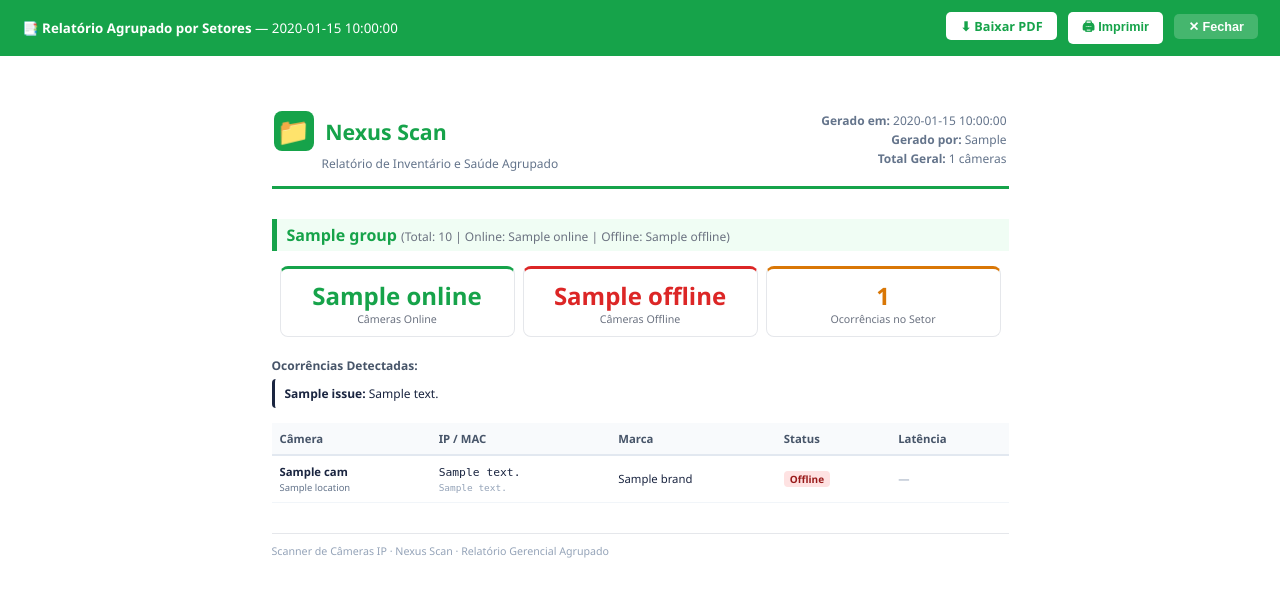
After one commit to Maia1111/nexus_scan_cam, a FastAPI app: template templates/report_grouped.html in a window 1280 px wide. The commit adds this page. Shown: the top 602 px of the page. Run offline with FastAPI, Linux system fonts and the light colour scheme; the template is opened without the code that fills it: most values are stand-ins (such as "Sample title", 1, 10 or a date in 2020).

Commit message:
feat: add camera group diagnostics report (HTML & PDF)

```diff
--- a/main.py
+++ b/main.py
@@ -789,6 +789,124 @@ async def diagnostics_report_pdf(request: Request):
     )
 
 
+async def _collect_grouped_diagnostics() -> dict:
+    """Coleta diagnósticos e agrupa por CameraGroup."""
+    data = await _collect_diagnostics()
+
+    # Organiza os resultados por grupo
+    # Estrutura: { group_id: { group: GroupObj, cameras: [], issues: [], stats: [], total: 0, online: 0, offline: 0 } }
+    grouped = {}
+
+    # Garante que todos os grupos existentes estejam no dicionário
+    for group in CameraGroup.select():
+        grouped[group.id] = {
+            "group": group,
+            "cameras": [],
+            "issues": [],
+            "stats": [],
+            "online": 0,
+            "offline": 0
+        }
+
+    # Caso especial para câmeras sem grupo (None)
+    no_group_key = 0
+    grouped[no_group_key] = {
+        "group": {"id": 0, "name": "Sem Grupo Escalar"},
+        "cameras": [],
+        "issues": [],
+        "stats": [],
+        "online": 0,
+        "offline": 0
+    }
+
+    # Distribui as câmeras
+    for cam in data["cameras"]:
+        gid = cam.group_id if cam.group_id else no_group_key
+        if gid not in grouped: # Caso o grupo tenha sido deletado mas a câmera ainda aponte pra ele
+            continue
+        grouped[gid]["cameras"].append(cam)
+        if cam.is_online:
+            grouped[gid]["online"] += 1
+        else:
+            grouped[gid]["offline"] += 1
+
+    # Distribui os issues
+    for issue in data["issues"]:
+        cam = issue.get("camera")
+        if cam:
+            gid = cam.group_id if cam.group_id else no_group_key
+            if gid in grouped:
+                grouped[gid]["issues"].append(issue)
+
+    # Distribui as métricas de rede (stats)
+    for stat in data["network_stats"]:
+        cam = stat.get("cam")
+        if cam:
+            gid = cam.group_id if cam.group_id else no_group_key
+            if gid in grouped:
+                grouped[gid]["stats"].append(stat)
+
+    # Remove grupos vazios (opcional, mas melhor para o relatório)
+    final_groups = []
+    for gid in sorted(grouped.keys()):
+        g_data = grouped[gid]
+        if g_data["cameras"]:
+            g_data["total"] = len(g_data["cameras"])
+            final_groups.append(g_data)
+
+    return {
+        "groups": final_groups,
+        "total_cameras": data["cameras_total"],
+        "total_online": data["online_count"],
+        "total_offline": data["offline_count"],
+        "total_issues": len(data["issues"])
+    }
+
+
+@app.get("/diagnostics/groups/report", response_class=HTMLResponse)
+async def diagnostics_grouped_report(request: Request):
+    user = get_user(request)
+    if not user:
+        return RedirectResponse("/login")
+    data = await _collect_grouped_diagnostics()
+    return templates.TemplateResponse("report_grouped.html", {
+        "request": request,
+        "generated_at": datetime.now().strftime("%d/%m/%Y às %H:%M"),
+        "generated_by": user.username,
+        "for_print": False,
+        **data,
+    })
+
+
+@app.get("/diagnostics/groups/report/pdf")
+async def diagnostics_grouped_report_pdf(request: Request):
+    user = get_user(request)
+    if not user:
+        return RedirectResponse("/login")
+
+    data = await _collect_grouped_diagnostics()
+    html_content = templates.get_template("report_grouped.html").render({
+        "request": request,
+        "generated_at": datetime.now().strftime("%d/%m/%Y às %H:%M"),
+        "generated_by": user.username,
+        "for_print": True,
+        **data,
+    })
+
+    loop = asyncio.get_running_loop()
+    pdf_bytes = await loop.run_in_executor(
+        None,
+        lambda: WeasyHTML(string=html_content).write_pdf()
+    )
+
+    filename = f"relatorio_agrupado_{datetime.now().strftime('%Y%m%d_%H%M')}.pdf"
+    return Response(
+        content=pdf_bytes,
+        media_type="application/pdf",
+        headers={"Content-Disposition": f'attachment; filename="{filename}"'},
+    )
+
+
 # ── Camera snapshot viewer ─────────────────────────────────────────────────────
 _SNAPSHOT_URLS = [
     "http://{ip}/snapshot.jpg",
--- /dev/null
+++ b/templates/report_grouped.html
@@ -0,0 +1,167 @@
+<!DOCTYPE html>
+<html lang="pt-BR">
+<head>
+  <meta charset="UTF-8">
+  <title>Relatório Agrupado — Saúde da Rede</title>
+  <style>
+    /* Estilos herdados do report.html para consistência */
+    *, *::before, *::after { box-sizing: border-box; margin: 0; padding: 0; }
+    body { font-family: 'Segoe UI', Arial, Helvetica, sans-serif; font-size: 10.5pt; color: #1a2540; background: #fff; }
+    .print-bar { background: #16a34a; color: #fff; padding: 10px 20px; font-size: 10pt; }
+    .print-bar table { width: 100%; }
+    .print-bar .actions { text-align: right; }
+    .print-bar a, .print-bar button { display: inline-block; background: #fff; color: #16a34a; border: none; border-radius: 5px; padding: 5px 14px; font-size: 9.5pt; font-weight: 700; cursor: pointer; text-decoration: none; margin-left: 8px; }
+    .page { max-width: 195mm; margin: 0 auto; padding: 14mm 0 12mm; }
+    .header-table { width: 100%; border-bottom: 3px solid #16a34a; padding-bottom: 12px; margin-bottom: 20px; }
+    .header-table td { vertical-align: top; }
+    .brand-icon { display: inline-block; width: 40px; height: 40px; background: #16a34a; border-radius: 8px; text-align: center; line-height: 40px; font-size: 20pt; color: #fff; vertical-align: middle; margin-right: 8px; }
+    .brand-name { font-size: 16pt; font-weight: 700; color: #16a34a; vertical-align: middle; }
+    .section-title { font-size: 12pt; font-weight: 700; color: #16a34a; border-left: 5px solid #16a34a; padding-left: 10px; margin: 30px 0 15px; background: #f0fdf4; padding-top: 5px; padding-bottom: 5px; }
+    .group-header { margin-bottom: 15px; border-bottom: 1px solid #e5e7eb; padding-bottom: 8px; }
+    .group-stats { font-size: 9pt; color: #6b7280; font-weight: normal; }
+
+    /* Summary Cards */
+    .summary-table { width: 100%; border-collapse: separate; border-spacing: 8px 0; margin-bottom: 20px; }
+    .summary-card { border: 1px solid #e5e7eb; border-radius: 8px; padding: 10px; text-align: center; width: 33%; }
+    .summary-card .num { font-size: 18pt; font-weight: 700; }
+    .summary-card .lbl { font-size: 8pt; color: #6b7280; }
+    .card-online { border-top: 3px solid #16a34a; } .num-online { color: #16a34a; }
+    .card-offline { border-top: 3px solid #dc2626; } .num-offline { color: #dc2626; }
+    .card-issues { border-top: 3px solid #d97706; } .num-issues { color: #d97706; }
+
+    /* Tables */
+    table.data { width: 100%; border-collapse: collapse; font-size: 8.5pt; margin-bottom: 15px; }
+    table.data thead th { background: #f8fafc; border-bottom: 2px solid #e2e8f0; color: #475569; padding: 8px; text-align: left; font-weight: 600; }
+    table.data tbody td { padding: 8px; border-bottom: 1px solid #f1f5f9; }
+    .badge { display: inline-block; padding: 1px 6px; border-radius: 4px; font-size: 7.5pt; font-weight: 700; }
+    .b-online { background: #dcfce7; color: #15803d; }
+    .b-offline { background: #fee2e2; color: #991b1b; }
+
+    .issue { padding: 6px 10px; border-radius: 4px; margin-bottom: 5px; border-left: 3px solid; font-size: 9pt; }
+    .issue-danger { background: #fff5f5; border-color: #dc2626; }
+    .issue-warning { background: #fffbeb; border-color: #f59e0b; }
+    .issue-info { background: #f0f9ff; border-color: #38bdf8; }
+    .issue-title { font-weight: 700; }
+
+    .footer { margin-top: 30px; border-top: 1px solid #e5e7eb; padding-top: 10px; font-size: 8pt; color: #94a3b8; }
+    @media print { .print-bar { display: none !important; } .group-section { page-break-inside: avoid; } }
+  </style>
+</head>
+<body>
+
+{% if not for_print %}
+<div class="print-bar">
+  <table>
+    <tr>
+      <td>📑 <strong>Relatório Agrupado por Setores</strong> — {{ generated_at }}</td>
+      <td class="actions">
+        <a href="/diagnostics/groups/report/pdf">⬇ Baixar PDF</a>
+        <button onclick="window.print()">🖨 Imprimir</button>
+        <button onclick="window.close()" style="background:rgba(255,255,255,.2); color:#fff;">✕ Fechar</button>
+      </td>
+    </tr>
+  </table>
+</div>
+{% endif %}
+
+<div class="page">
+  <table class="header-table">
+    <tr>
+      <td>
+        <span class="brand-icon">📁</span>
+        <span class="brand-name">Nexus Scan</span>
+        <div style="font-size: 9pt; color: #64748b; margin-left: 48px; margin-top: 4px;">Relatório de Inventário e Saúde Agrupado</div>
+      </td>
+      <td style="text-align: right; font-size: 9pt; color: #64748b; line-height: 1.6;">
+        <strong>Gerado em:</strong> {{ generated_at }}<br>
+        <strong>Gerado por:</strong> {{ generated_by }}<br>
+        <strong>Total Geral:</strong> {{ total_cameras }} câmeras
+      </td>
+    </tr>
+  </table>
+
+  {% for g in groups %}
+  <div class="group-section">
+    <div class="section-title">
+      {{ g.group.name }}
+      <span class="group-stats">(Total: {{ g.total }} | Online: {{ g.online }} | Offline: {{ g.offline }})</span>
+    </div>
+
+    <!-- Resumo do Grupo -->
+    <table class="summary-table">
+      <tr>
+        <td class="summary-card card-online">
+          <div class="num num-online">{{ g.online }}</div>
+          <div class="lbl">Câmeras Online</div>
+        </td>
+        <td class="summary-card card-offline">
+          <div class="num num-offline">{{ g.offline }}</div>
+          <div class="lbl">Câmeras Offline</div>
+        </td>
+        <td class="summary-card card-issues">
+          <div class="num num-issues">{{ g.issues|length }}</div>
+          <div class="lbl">Ocorrências no Setor</div>
+        </td>
+      </tr>
+    </table>
+
+    {% if g.issues %}
+    <div style="margin-bottom:15px;">
+      <p style="font-size:9pt; font-weight:bold; margin-bottom:5px; color:#475569;">Ocorrências Detectadas:</p>
+      {% for issue in g.issues %}
+      <div class="issue issue-{{ issue.severity }}">
+        <span class="issue-title">{{ issue.title }}:</span> {{ issue.detail }}
+      </div>
+      {% endfor %}
+    </div>
+    {% endif %}
+
+    <table class="data">
+      <thead>
+        <tr>
+          <th>Câmera</th>
+          <th>IP / MAC</th>
+          <th>Marca</th>
+          <th>Status</th>
+          <th>Latência</th>
+        </tr>
+      </thead>
+      <tbody>
+        {% for cam in g.cameras %}
+        <tr>
+          <td>
+            <strong>{{ cam.name or 'Sem nome' }}</strong><br>
+            <small style="color:#64748b;">{{ cam.location or 'Local não informado' }}</small>
+          </td>
+          <td>
+            <code>{{ cam.ip_address }}</code><br>
+            <small style="color:#94a3b8; font-family:monospace;">{{ cam.mac_address or '—' }}</small>
+          </td>
+          <td>{{ cam.brand }}</td>
+          <td>
+            {% if cam.is_online %}<span class="badge b-online">Online</span>
+            {% else %}<span class="badge b-offline">Offline</span>{% endif %}
+          </td>
+          <td>
+            {% if cam.latency_ms %}
+              <span style="color: {{ '#16a34a' if cam.latency_ms < 50 else '#d97706' if cam.latency_ms < 150 else '#dc2626' }}; font-weight:bold;">
+                {{ "%.0f"|format(cam.latency_ms) }}ms
+              </span>
+            {% else %}
+              <span style="color:#94a3b8;">—</span>
+            {% endif %}
+          </td>
+        </tr>
+        {% endfor %}
+      </tbody>
+    </table>
+  </div>
+  {% endfor %}
+
+  <div class="footer">
+    Scanner de Câmeras IP · Nexus Scan · Relatório Gerencial Agrupado
+  </div>
+</div>
+
+</body>
+</html>
```
Also changed, not shown: templates/diagnostics.html (+24 -8 lines).
